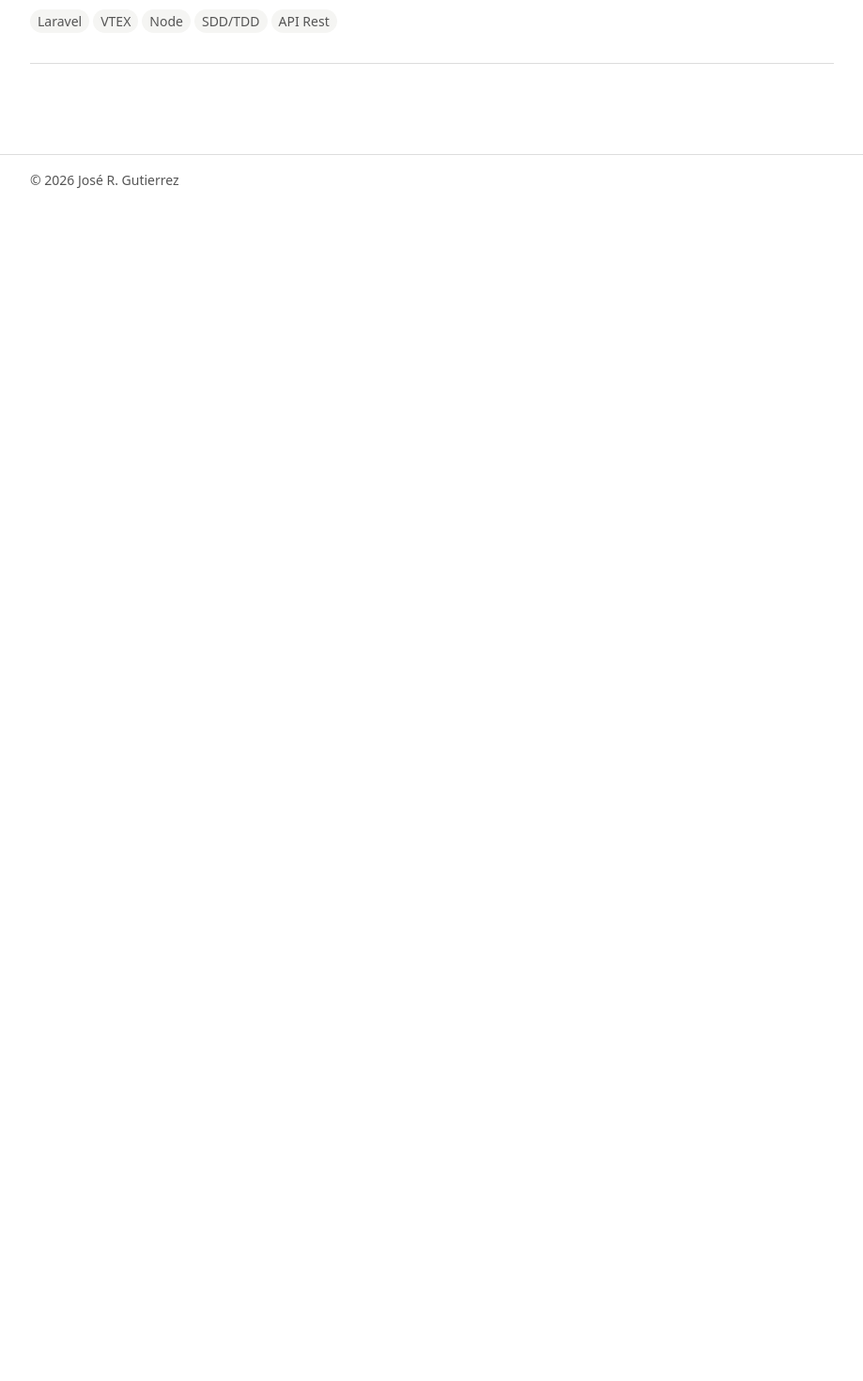
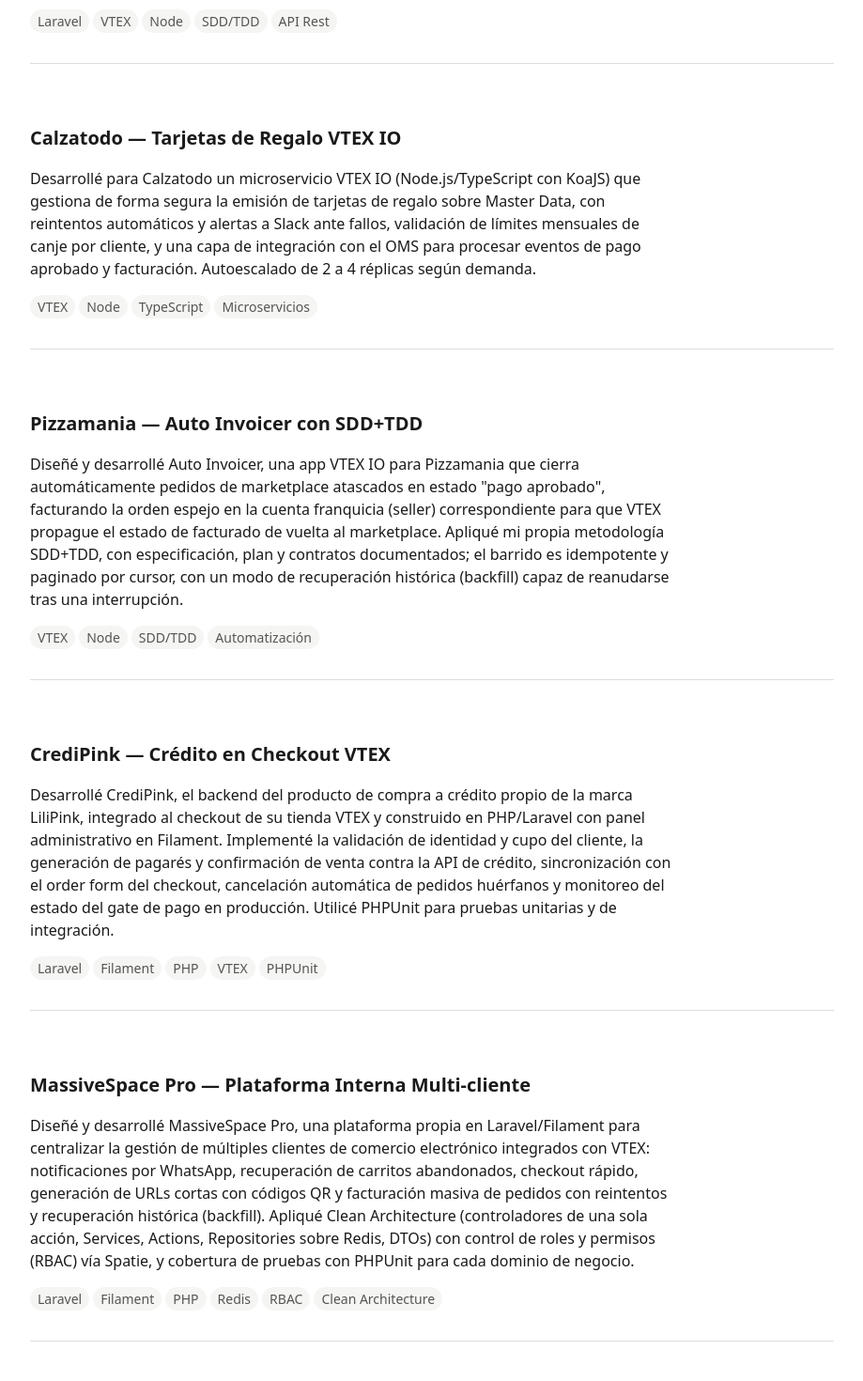
Before and after one commit to josefo727/my-portfolio, a Nuxt app: page /success-stories in a window 1280 px wide. Shown: the part 5980-7450 px from the top of the page at 94% size, without its empty margins (320-1239 px from the left). Before the commit the page ends 6198 px from the top, so only its background shows below. Built offline with nearby package versions, Linux system fonts and the light colour scheme.

Commit message:
feat: T003 green — 4 new success-story entries appended
Co-Authored-By: Claude Sonnet 5 <noreply@anthropic.com>
Claude-Session: https://claude.ai/code/session_015axhf9SxADcsyjYyoTTx63

```diff
--- a/data/success-stories.ts
+++ b/data/success-stories.ts
@@ -149,6 +149,26 @@ const successStories: SuccessStory[] = [
     body: "<p>Desarrollé un servicio de notificaciones que escucha eventos de cambio de estado de pedidos en VTEX (vía \"orders-broadcast\") y los procesa con un middleware en Laravel, junto con un componente de administración en VTEX Admin para configurar qué estados notificar por WhatsApp. Desplegado en múltiples tiendas VTEX bajo un flujo spec-driven con journal de sesiones.</p>",
     tags: ["Laravel", "VTEX", "Node", "SDD/TDD", "API Rest"],
   },
+  {
+    title: "Calzatodo — Tarjetas de Regalo VTEX IO",
+    body: "<p>Desarrollé para Calzatodo un microservicio VTEX IO (Node.js/TypeScript con KoaJS) que gestiona de forma segura la emisión de tarjetas de regalo sobre Master Data, con reintentos automáticos y alertas a Slack ante fallos, validación de límites mensuales de canje por cliente, y una capa de integración con el OMS para procesar eventos de pago aprobado y facturación. Autoescalado de 2 a 4 réplicas según demanda.</p>",
+    tags: ["VTEX", "Node", "TypeScript", "Microservicios"],
+  },
+  {
+    title: "Pizzamania — Auto Invoicer con SDD+TDD",
+    body: "<p>Diseñé y desarrollé Auto Invoicer, una app VTEX IO para Pizzamania que cierra automáticamente pedidos de marketplace atascados en estado \"pago aprobado\", facturando la orden espejo en la cuenta franquicia (seller) correspondiente para que VTEX propague el estado de facturado de vuelta al marketplace. Apliqué mi propia metodología SDD+TDD, con especificación, plan y contratos documentados; el barrido es idempotente y paginado por cursor, con un modo de recuperación histórica (backfill) capaz de reanudarse tras una interrupción.</p>",
+    tags: ["VTEX", "Node", "SDD/TDD", "Automatización"],
+  },
+  {
+    title: "CrediPink — Crédito en Checkout VTEX",
+    body: "<p>Desarrollé CrediPink, el backend del producto de compra a crédito propio de la marca LiliPink, integrado al checkout de su tienda VTEX y construido en PHP/Laravel con panel administrativo en Filament. Implementé la validación de identidad y cupo del cliente, la generación de pagarés y confirmación de venta contra la API de crédito, sincronización con el order form del checkout, cancelación automática de pedidos huérfanos y monitoreo del estado del gate de pago en producción. Utilicé PHPUnit para pruebas unitarias y de integración.</p>",
+    tags: ["Laravel", "Filament", "PHP", "VTEX", "PHPUnit"],
+  },
+  {
+    title: "MassiveSpace Pro — Plataforma Interna Multi-cliente",
+    body: "<p>Diseñé y desarrollé MassiveSpace Pro, una plataforma propia en Laravel/Filament para centralizar la gestión de múltiples clientes de comercio electrónico integrados con VTEX: notificaciones por WhatsApp, recuperación de carritos abandonados, checkout rápido, generación de URLs cortas con códigos QR y facturación masiva de pedidos con reintentos y recuperación histórica (backfill). Apliqué Clean Architecture (controladores de una sola acción, Services, Actions, Repositories sobre Redis, DTOs) con control de roles y permisos (RBAC) vía Spatie, y cobertura de pruebas con PHPUnit para cada dominio de negocio.</p>",
+    tags: ["Laravel", "Filament", "PHP", "Redis", "RBAC", "Clean Architecture"],
+  },
 ]
 
 export default successStories
```
